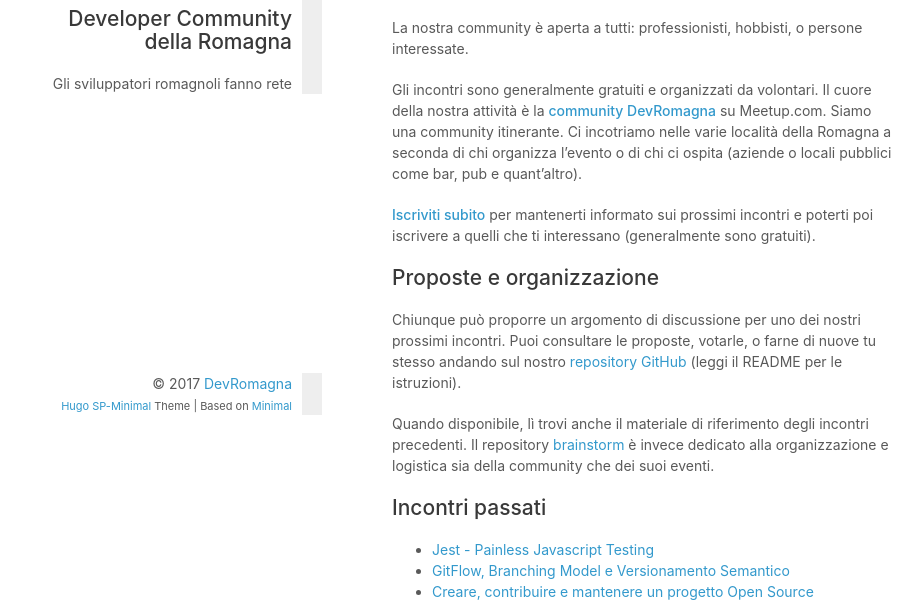
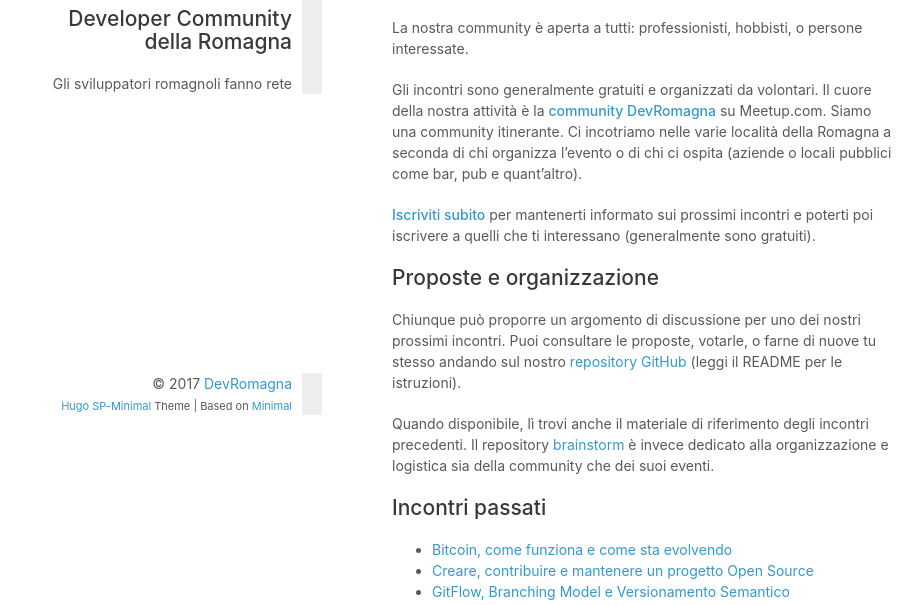
Before and after one commit to DevRomagna/devromagna.github.io, a plain HTML site: page index.html in a window 1280 px wide. Shown: the part 335-940 px from the top of the page, without its empty margins (178-1100 px from the left). Drawn offline with nearby package versions, Linux system fonts and the light colour scheme.

Commit message:
rebuilding site Fri Jun 16 10:14:33 CEST 2017

```diff
--- a/index.html
+++ b/index.html
@@ -89,9 +89,11 @@
 <h2 id="incontri-passati">Incontri passati</h2>
 
 <ul>
+<li><a href="https://www.meetup.com/it-IT/DevRomagna/events/238853473/">Bitcoin, come funziona e come sta
+evolvendo</a></li>
+<li><a href="https://www.meetup.com/it-IT/DevRomagna/events/239382597/">Creare, contribuire e mantenere un progetto Open Source</a></li>
+<li><a href="https://www.meetup.com/it-IT/DevRomagna/events/239110404/">GitFlow, Branching Model e Versionamento Semantico</a></li>
 <li><a href="https://www.meetup.com/it-IT/DevRomagna/events/238796165/">Jest - Painless Javascript Testing</a></li>
-<li><a href="https://www.meetup.com/it-IT/DevRomagna/events/239110404/">GitFlow, Branching Model e Versionamento Semantico</a></li>
-<li><a href="https://www.meetup.com/it-IT/DevRomagna/events/239382597/">Creare, contribuire e mantenere un progetto Open Source</a></li>
 </ul>
 
 <h2 id="link-veloci">Link veloci</h2>
```
